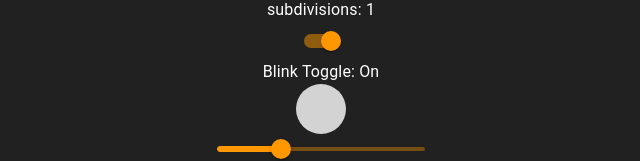
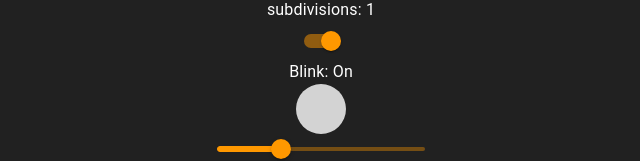
Before and after one commit to tylersernett/rudi-drum, a React (Vite) app: page / in a window 1280 px wide. Shown: the part 359-520 px from the top of the page, without its empty margins (319-959 px from the left). Built offline with nearby package versions, Linux system fonts and the light colour scheme; no server answers.

Commit message:
Fix visibility typing

```diff
--- a/src/components/Blinker.tsx
+++ b/src/components/Blinker.tsx
@@ -2,6 +2,8 @@
 // import * as Tone from 'tone';
 import { Dispatch, SetStateAction, useState } from "react";
 import { Box, Switch, Typography } from "@mui/material";
+
+type Visibility = "visible" | "hidden";
 
 interface BlinkingSquareProps {
   isBlinking: boolean;
@@ -16,9 +18,11 @@ const Blinker: React.FC<BlinkingSquareProps> = ({ isBlinking, setIsBlinking }) =
     height: "50px",
     backgroundColor: isBlinking ? "orange" : "lightgray",
     borderRadius: '100%',
-    visibility: blinkToggle ? "visible" : "hidden",
+    visibility: blinkToggle ? "visible" : "hidden" as Visibility, // Cast to Visibility
     // transition: "background-color 0.2s ease-in-out",
   };
+
+  //BUG: seems to lose sync with 5 or 7 subdivision?
 
   if (isBlinking) {
     setTimeout(() => {
@@ -38,11 +42,11 @@ const Blinker: React.FC<BlinkingSquareProps> = ({ isBlinking, setIsBlinking }) =
         onChange={handleToggleChange}
         color="primary"
       />
-      <Typography>Blink Toggle: {blinkToggle ? 'On' : 'Off'}</Typography>
+      <Typography>Blink: {blinkToggle ? 'On' : 'Off'}</Typography>
       <Box
         display="flex"
         justifyContent="center"
-        // mt={2}
+      // mt={2}
       >
         <div id='sq' style={squareStyle} />
       </Box>
```
